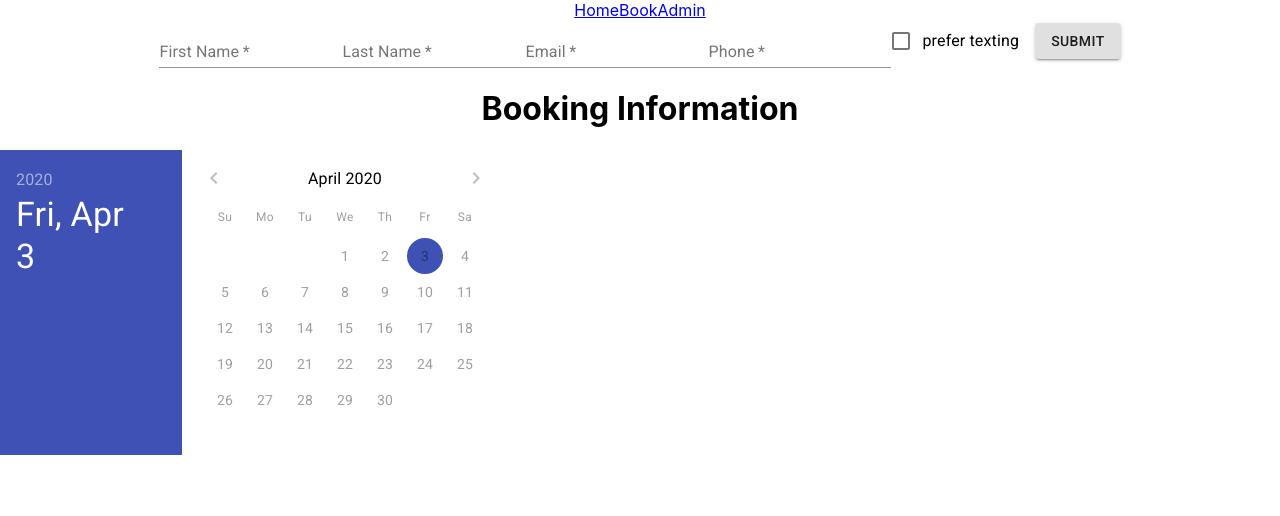
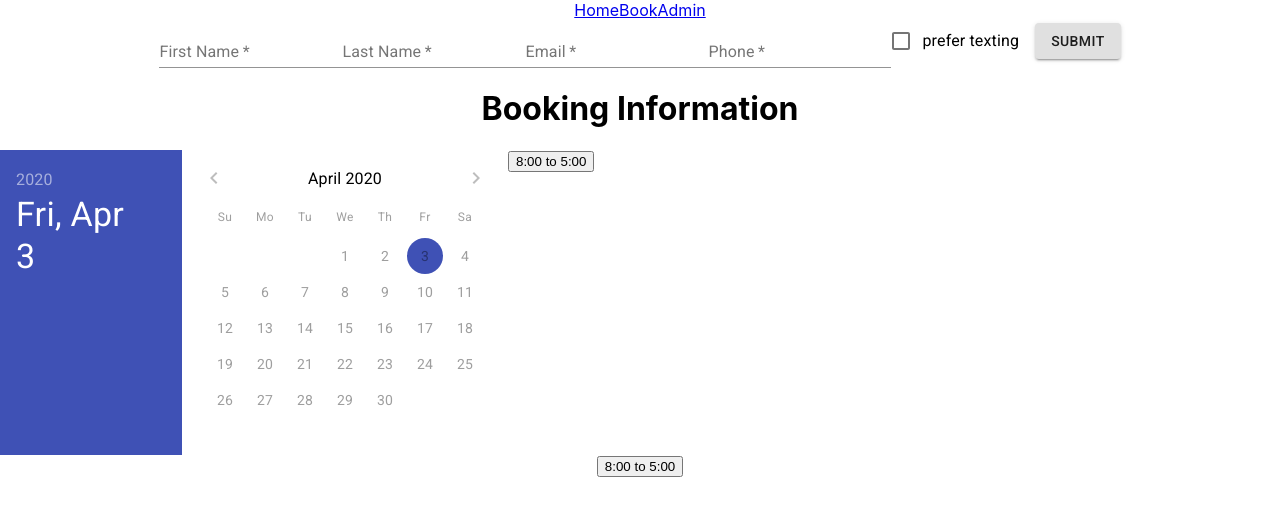
Before and after one commit to julienguyenn/car-detailing-site, a React (Create React App) app in the folder client/: page /book in a window 1280 px wide. Shown: the top 516 px of the page. Built offline with nearby package versions, Linux system fonts and the light colour scheme.

Commit message:
made a single timeslot

```diff
--- a/client/src/booking/BookingForm.js
+++ b/client/src/booking/BookingForm.js
@@ -1,6 +1,7 @@
 import React, { useState } from 'react';
 import ClientInfo from './ClientInfo';
 import BookingDetails from './BookingDetails';
+import TimeSlots from './TimeSlots';
 
 
 const axios = require('axios').default;
@@ -36,6 +37,7 @@ export default function BookingForm() {
     <div>
       <ClientInfo clientInputs={clientInputs} changeInputs={changeInputs} send={send}/>
       <BookingDetails/>
+      <TimeSlots />
     </div>
   )
 }
--- a/client/src/booking/SingleTimeSlot.js
+++ b/client/src/booking/SingleTimeSlot.js
@@ -1,7 +1,9 @@
 import React from 'react';
 
-export default function SingleTimeSlot({}) {
+export default function SingleTimeSlot({ start, end }) {
   return (
-    <div></div>
+    <button>
+      {start} to {end}
+    </button>
   )
 }
--- a/client/src/booking/TimeSlots.js
+++ b/client/src/booking/TimeSlots.js
@@ -7,6 +7,7 @@ export default function TimeSlots({ currentDate }) {
   return (
     <div id="outer-timebox">
       <div>
+        <SingleTimeSlot start={"8:00"} end={"5:00"} />
       </div>
     </div>
   )
```
